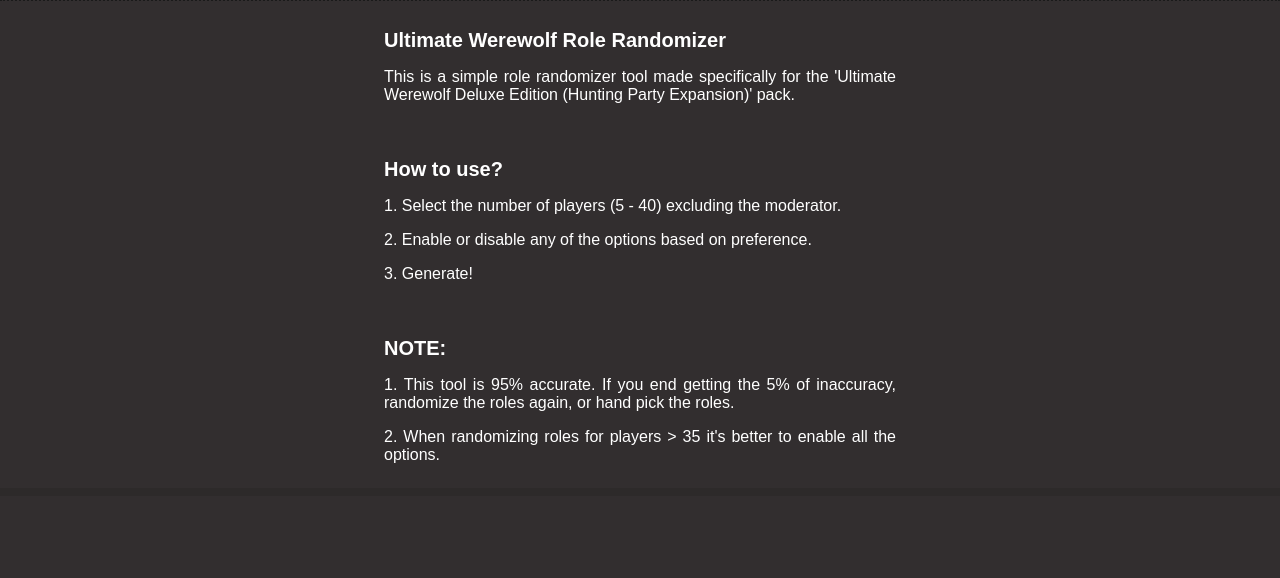
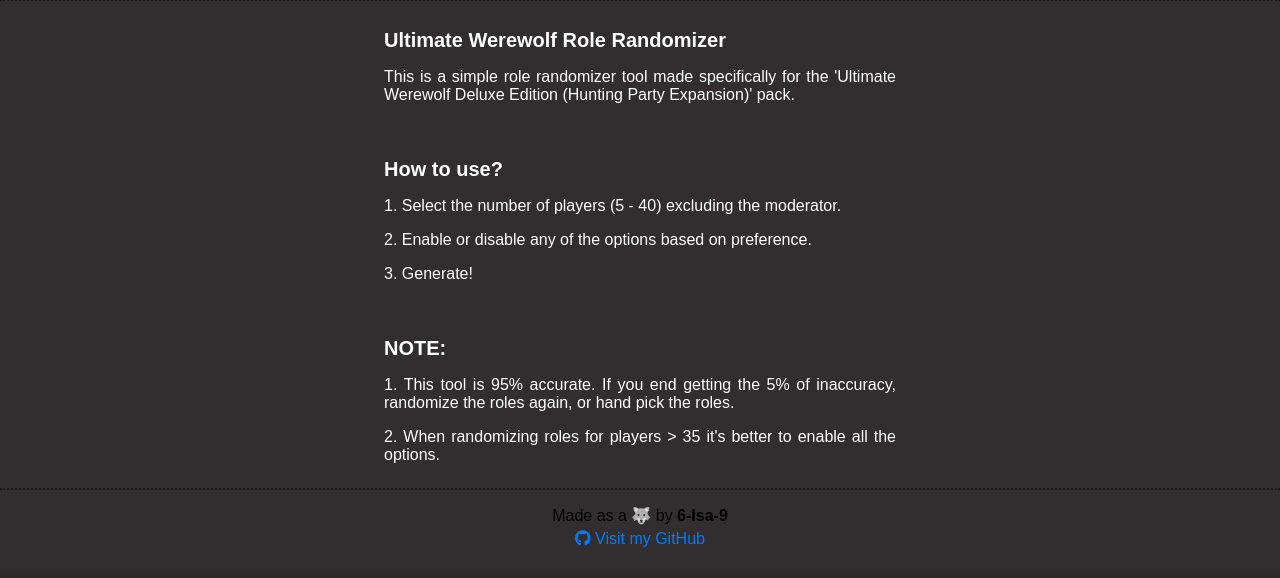
Before and after one commit to 6-Isa-9/Ultimate-Werewolf-Role-Randomizer, a Flask app: page / in a window 1280 px wide. Shown: the part 409-987 px from the top of the page. Before the commit the page ends 872 px from the top, so only its background shows below. Run offline with Flask 3, Linux system fonts and the light colour scheme.

Commit message:
Minor changes

```diff
--- a/app.py
+++ b/app.py
@@ -237,4 +237,4 @@ def ratio(selected_roles_list, solo_input, triplet_input):
 
 
 if __name__ == '__main__':
-    app.run(debug=False, host='0.0.0.0')
+    app.run(debug=True)
--- a/static/css/main.css
+++ b/static/css/main.css
@@ -31,6 +31,7 @@ body {
     align-items: center;
     justify-content: center;
     color: #fff;
+    text-decoration: none;
 }
 .nav .title-holder h1,
 .nav .title-holder h3,
@@ -190,6 +191,7 @@ body {
 }
 .submit:hover {
     background-color: #ec9934;
+    cursor: pointer;
 }
 
 
@@ -260,6 +262,7 @@ body {
     font-family: Copperplate, "Copperplate Gothic Light", fantasy;
 
     margin-top: 2vh;
+    margin-bottom: 0.5vh;
 }
 
 
@@ -271,6 +274,7 @@ body {
 
     background-color: rgb(50, 46, 47);
     border-top: 2px dotted #1a1a1a ;
+    border-bottom: 2px dotted #1a1a1a ;
 
     display: flex;
     justify-content: center;
@@ -294,6 +298,20 @@ body {
 }
 
 
+.footer {
+    width: 100vw;
+    height: 10vh;
+
+    background-color: rgb(50, 46, 47);
+
+    display: flex;
+    flex-direction: column;
+    text-align: center;
+    justify-content: center;
+
+    font-family: "Noto Sans JP", sans-serif;
+}
+
 
 
 
--- a/templates/main.html
+++ b/templates/main.html
@@ -4,12 +4,13 @@
     <meta charset="UTF-8">
     <meta name="viewport" content="width=device-width, initial-scale=1.0">
     <link rel="stylesheet" href="static/css/main.css">
+    <link rel="stylesheet" href="https://cdnjs.cloudflare.com/ajax/libs/font-awesome/6.0.0-beta3/css/all.min.css">
     <script src="static/js/main.js" type="module"></script>
     <title>Ultimate Werewolf Role Randomizer</title>
 </head>
 <body>
     <div class="nav">
-        <div class="title-holder">
+        <a class="title-holder" href="{{ url_for('main') }}">
             <div class="spread-letter">
                 <span>U</span>
                 <span>L</span>
@@ -22,7 +23,7 @@
             </div>
             <h1>W E R E W O L F</h1>
             <h4>DELUXE EDITION</h4>
-        </div>
+        </a>
     </div>
 
     <div class="body">
@@ -96,5 +97,14 @@
         </div>
     </div>
 
+    <div class="footer">
+        <p style="margin: 0;">Made as a 🐺 by <strong>6-Isa-9</strong></p>
+        <p style="margin: 5px 0;">
+            <a href="https://github.com/6-Isa-9" target="_blank" style="color: #007bff; text-decoration: none;">
+                <i class="fab fa-github"></i> Visit my GitHub
+            </a>
+        </p>
+    </div>
+
 </body>
 </html>
```
